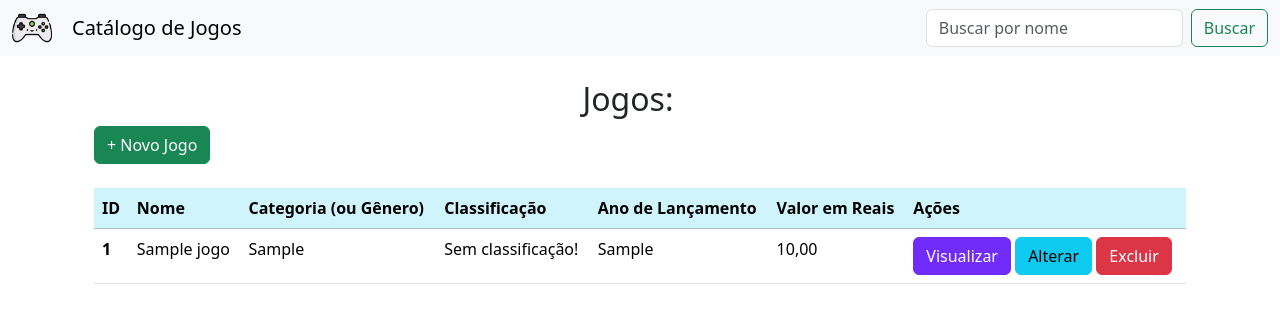
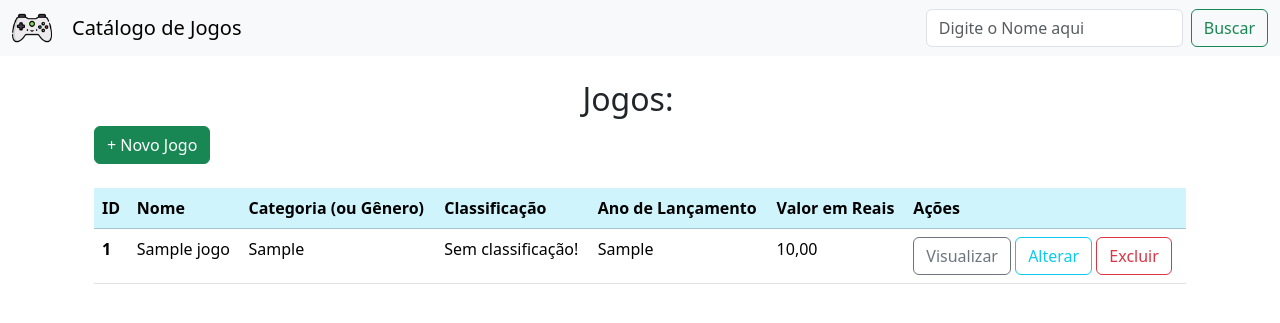
Before and after one commit to ryanp2dev/catalogo_de_jogos, a PHP site: page /index.php in a window 1280 px wide. Shown: the top 323 px of the page. Run offline with PHP 8.4, Linux system fonts and the light colour scheme; tables that the repository leaves empty or names only in its code hold one stand-in row (values such as "Sample post").

Commit message:
Pequenas correções

```diff
--- a/index.php
+++ b/index.php
@@ -59,30 +59,12 @@ try {
     <title>Jogos Cadastrados</title>
     <link rel="stylesheet" href="./css/style.css">
     <link href="https://cdn.jsdelivr.net/npm/bootstrap@5.3.3/dist/css/bootstrap.min.css" rel="stylesheet" integrity="sha384-QWTKZyjpPEjISv5WaRU9OFeRpok6YctnYmDr5pNlyT2bRjXh0JMhjY6hW+ALEwIH" crossorigin="anonymous">
-    <style>
-        .btn-secondary {
-        --bd-violet-bg: #712cf9;
-        --bd-violet-rgb: 112.520718, 44.062154, 249.437846;
-
-        --bs-btn-font-weight: 0;
-        --bs-btn-color: var(--bs-white);
-        --bs-btn-bg: var(--bd-violet-bg);
-        --bs-btn-border-color: var(--bd-violet-bg);
-        --bs-btn-hover-color: var(--bs-white);
-        --bs-btn-hover-bg: #6528e0;
-        --bs-btn-hover-border-color: #6528e0;
-        --bs-btn-focus-shadow-rgb: var(--bd-violet-rgb);
-        --bs-btn-active-color: var(--bs-btn-hover-color);
-        --bs-btn-active-bg: #5a23c8;
-        --bs-btn-active-border-color: #5a23c8;
-      }
-    </style>
 </head>
 <body>
 <nav class="navbar navbar-expand-lg bg-body-tertiary">
   <div class="container-fluid">
     <img src="./imagens/controle.png" width="40" height="40">
-    <a class="navbar-brand" href="#">Catálogo de Jogos</a>
+    <a class="navbar-brand" href="./index.php">Catálogo de Jogos</a>
     <button class="navbar-toggler" type="button" data-bs-toggle="collapse" data-bs-target="#navbarSupportedContent" aria-controls="navbarSupportedContent" aria-expanded="false" aria-label="Toggle navigation">
       <span class="navbar-toggler-icon"></span>
     </button>
@@ -93,7 +75,7 @@ try {
         </li>    -->
       </ul>
       <form class="d-flex" role="search"  method="GET">
-        <input class="form-control me-2"  type="search" placeholder="Buscar por nome" name="buscar" aria-label="Search">
+        <input class="form-control me-2"  type="search" placeholder="Digite o Nome aqui" name="buscar" aria-label="Search">
         <button class="btn btn-outline-success" type="submit">Buscar</button>
       </form>
     </div>
@@ -158,9 +140,9 @@ try {
             <td><?php echo $jogos['ano']; ?></td>
             <td><?php echo  number_format($jogos['valor'],2,",","."); ?></td>
             <td>
-            <a href="./visualizar/visualizar.php?id=<?php echo $jogos['id']; ?>" class="btn btn-secondary" tabindex="-1" role="button" aria-disabled="true">Visualizar</a>
-            <a href="./alterar/alterar.php?id=<?php echo $jogos['id']; ?>" class="btn btn-info" tabindex="-1" role="button" aria-disabled="true">Alterar</a>
-            <a href="./excluir/excluir.php?id=<?php echo $jogos['id']; ?>" class="btn btn-danger" tabindex="-1" role="button" aria-disabled="true">Excluir</a>
+            <a href="./visualizar/visualizar.php?id=<?php echo $jogos['id']; ?>" class="btn btn-outline-secondary" tabindex="-1" role="button" aria-disabled="true">Visualizar</a>
+            <a href="./alterar/alterar.php?id=<?php echo $jogos['id']; ?>" class="btn btn-outline-info" tabindex="-1" role="button" aria-disabled="true">Alterar</a>
+            <a href="./excluir/excluir.php?id=<?php echo $jogos['id']; ?>" class="btn btn-outline-danger" tabindex="-1" role="button" aria-disabled="true">Excluir</a>
             </td>
         </tr>
         <?php } ?>
@@ -168,7 +150,7 @@ try {
     </table>
     </div>
 
-
+    <script src="https://cdn.jsdelivr.net/npm/bootstrap@5.3.3/dist/js/bootstrap.bundle.min.js" integrity="sha384-YvpcrYf0tY3lHB60NNkmXc5s9fDVZLESaAA55NDzOxhy9GkcIdslK1eN7N6jIeHz" crossorigin="anonymous"></script>
 
     <script>
 // Exibir a mensagem de resultado por 5 segundos
```
